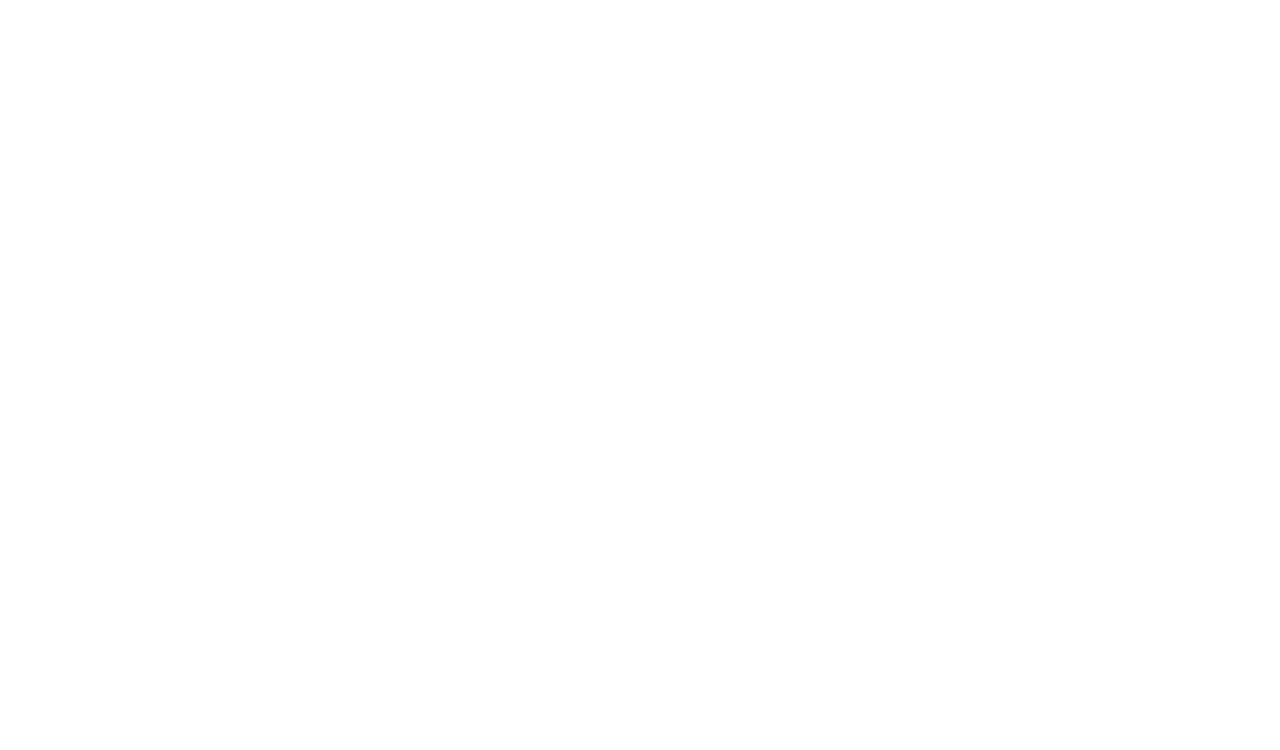
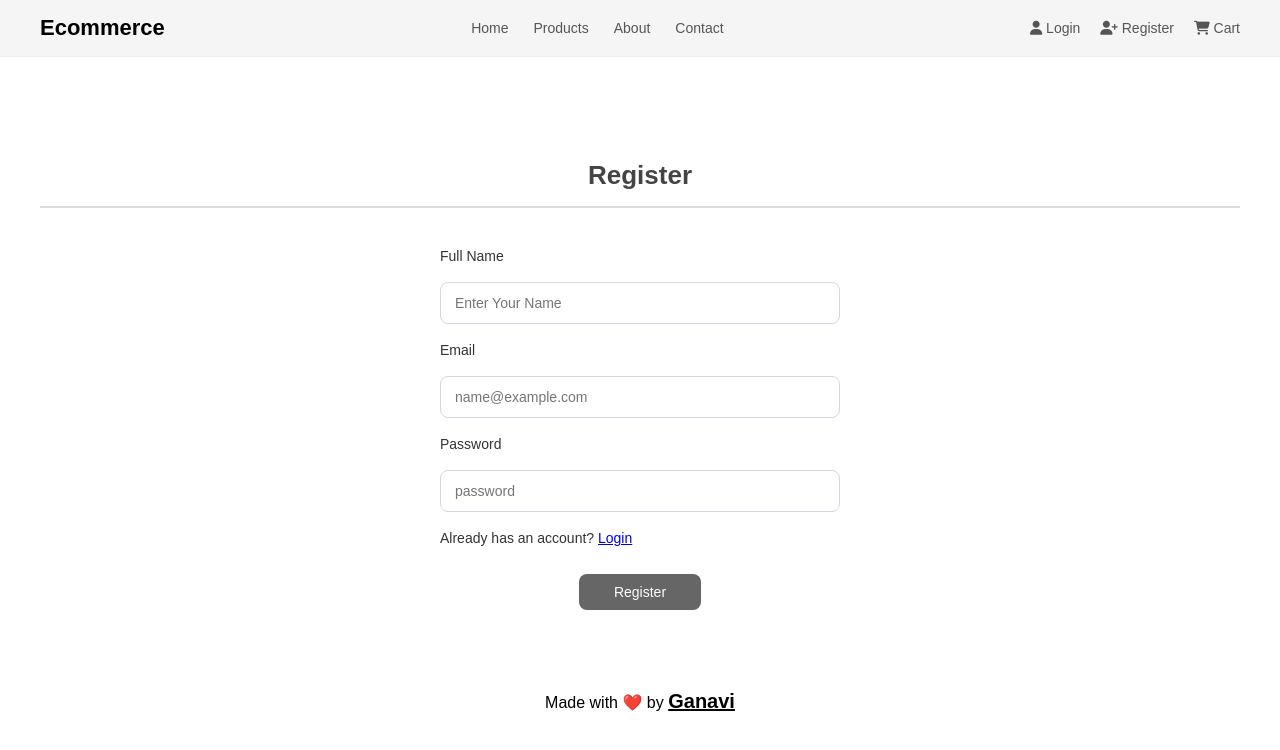
Before and after one commit to Ganavi-11/Ecommerce-_Project, a plain HTML site: page register.html in a window 1280 px wide. Drawn offline with Linux system fonts and the light colour scheme.

Commit message:
Update login and register pages

```diff
--- a/register.html
+++ b/register.html
@@ -0,0 +1,195 @@
+<!DOCTYPE html>
+<html lang="en">
+<head>
+    <meta charset="UTF-8">
+    <meta name="viewport" content="width=device-width, initial-scale=1.0">
+    <title>Contact</title>
+    <!-- Font awesome -->
+  <link
+    rel="stylesheet"
+    href="https://cdnjs.cloudflare.com/ajax/libs/font-awesome/6.4.0/css/all.min.css"
+  />
+    <style>
+       * {
+      margin: 0;
+      padding: 0;
+      box-sizing: border-box;
+      font-family: Arial, sans-serif;
+    }
+
+    body {
+      background: #fff;
+    }
+
+    header {
+      position: fixed;
+      top: 0;
+      width: 100%;
+      background:whitesmoke;
+      padding: 15px 40px;
+      display: flex;
+      justify-content: space-between;
+      align-items: center;
+      z-index: 999;
+      border-bottom: 1px solid #eee;
+    }
+
+    .logo {
+      font-size: 22px;
+      font-weight: 600;
+    }
+
+    nav {
+      display: flex;
+      gap: 25px;
+    }
+
+    nav a {
+      text-decoration: none;
+      color: #555;
+      font-size: 14px;
+    }
+
+    .header-actions {
+      display: flex;
+      gap: 20px;
+      font-size: 14px;
+    }
+
+    .header-actions a {
+      text-decoration: none;
+      color: #555;
+    }
+
+    .container {
+      padding: 90px 40px 40px;
+    }
+
+
+    /*CONTACT SECTION */
+    .contact {
+      margin-top: 70px;
+      text-align: center;
+    }
+
+    .contact h2 {
+      margin-bottom: 15px;
+      font-size: 26px;
+      color: #444;
+    }
+
+    .contact hr {
+      margin: 0 auto;
+      border: 1px solid #ddd;
+    }
+
+   /* CONTACT FORM */
+.contact-form {
+  margin-top: 40px;
+  display: flex;
+  justify-content: center;
+}
+
+.contact-form form {
+  width: 400px;
+  display: flex;
+  flex-direction: column;
+  gap: 18px;
+}
+
+.contact-form label {
+  text-align: left;
+  font-size: 14px;
+  color: #333;
+}
+
+.contact-form input,
+.contact-form textarea {
+  padding: 12px 14px;
+  border: 1px solid #cfd8e3;
+  border-radius: 8px;
+  font-size: 14px;
+  outline: none;
+}
+
+.contact-form textarea {
+  resize: none;
+  height: 110px;
+}
+
+.contact-form button {
+  margin: 10px auto 0;
+  padding: 10px 35px;
+  border: none;
+  background: #666;
+  color: white;
+  border-radius: 8px;
+  cursor: pointer;
+  font-size: 14px;
+  width: fit-content;
+}
+
+.contact-form button:hover {
+  background: #444;
+}
+
+
+ /* footer */
+    footer{
+        margin: 40px 0px 20px;
+    }
+    footer p{
+   text-align: center;
+    }
+    footer span{
+        font-size: 20px;
+        font-weight: 700;
+        text-decoration: underline;
+
+    }
+    </style>
+</head>
+<body>
+   <header>
+    <div class="logo">Ecommerce</div>
+
+    <nav>
+      <a href="./index.html">Home</a>
+      <a href="./products.html">Products</a>
+      <a href="./about.html">About</a>
+      <a href="./contact.html">Contact</a>
+    </nav>
+
+    <div class="header-actions">
+      <a href="./login.html"><i class="fa fa-user"></i> Login</a>
+      <a href="./register.html"><i class="fa fa-user-plus"></i> Register</a>
+      <a href="./cart.html"><i class="fa fa-shopping-cart"></i> Cart</a>
+    </div>
+  </header>
+
+  <div class="container">
+
+    <!-- Conctact part -->
+    <div class="contact">
+      <h2>Register</h2>
+      <hr>
+
+      <div class="contact-form">
+  <form>
+     <label>Full Name</label>
+    <input type="email" placeholder="Enter Your Name" />
+    <label>Email</label>
+    <input type="email" placeholder="name@example.com" />
+    <label>Password</label>
+    <input type="password" placeholder="password" />
+    <label>Already has an account? <a href="./login.html">Login</a></label>
+    <button type="submit">Register</button>
+  </form>
+</div>
+
+    </div>
+  </div>
+   <footer><p>Made with ❤️ by <span>Ganavi</span></p></footer>
+
+</body>
+</html>
```
Also changed, not shown: login.html (+5 -5 lines).
